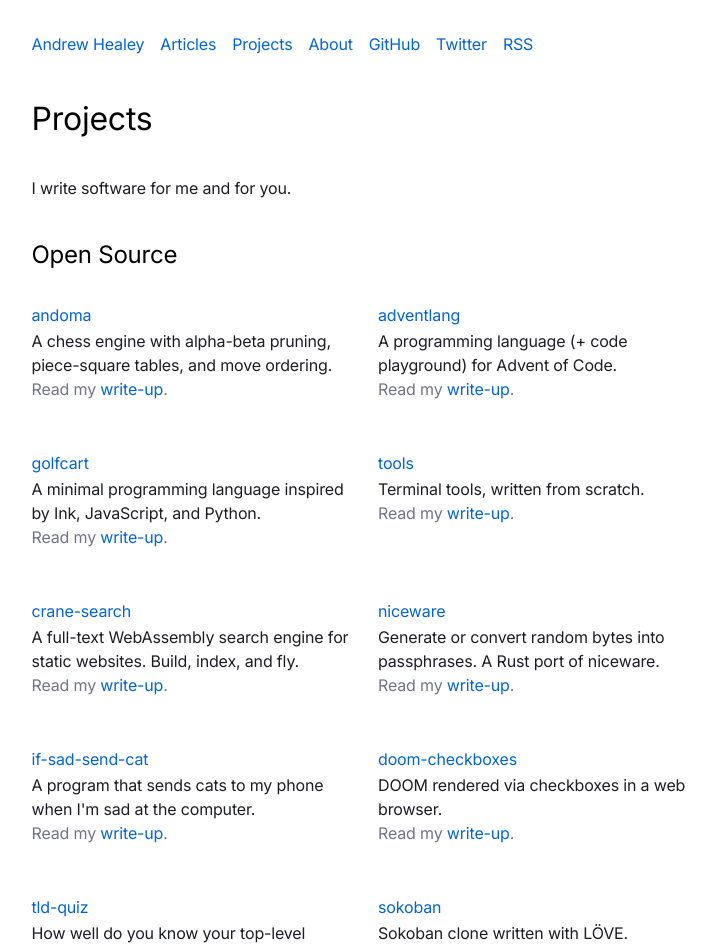
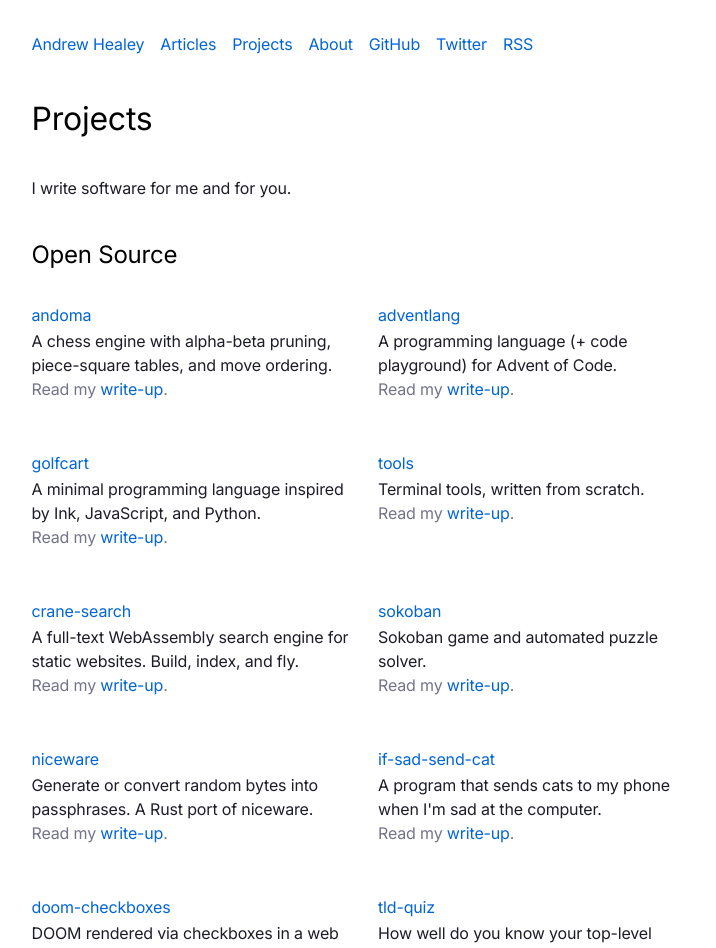
Before and after one commit to healeycodes/healeycodes.com, a Next.js app: page /projects in a window 1280 px wide. Shown: the top 948 px of the page, without its empty margins (262-978 px from the left). Built offline with nearby package versions, Linux system fonts and the light colour scheme.

Commit message:
Update projects.ts

```diff
--- a/data/projects.ts
+++ b/data/projects.ts
@@ -30,6 +30,12 @@ export default [
     to: "/webassembly-search-tools-for-static-websites",
   },
   {
+    name: "sokoban",
+    link: "https://github.com/healeycodes/sokoban",
+    desc: "Sokoban game and automated puzzle solver.",
+    to: "/building-and-solving-sokoban",
+  },
+  {
     name: "niceware",
     link: "https://github.com/healeycodes/niceware",
     desc: "Generate or convert random bytes into passphrases. A Rust port of niceware.",
@@ -51,11 +57,6 @@ export default [
     name: "tld-quiz",
     link: "https://github.com/healeycodes/tld-quiz",
     desc: "How well do you know your top-level domains (TLDs)?",
-  },
-  {
-    name: "sokoban",
-    link: " https://github.com/healeycodes/sokoban",
-    desc: "Sokoban clone written with LÖVE.",
   },
   {
     name: "pi",
```
